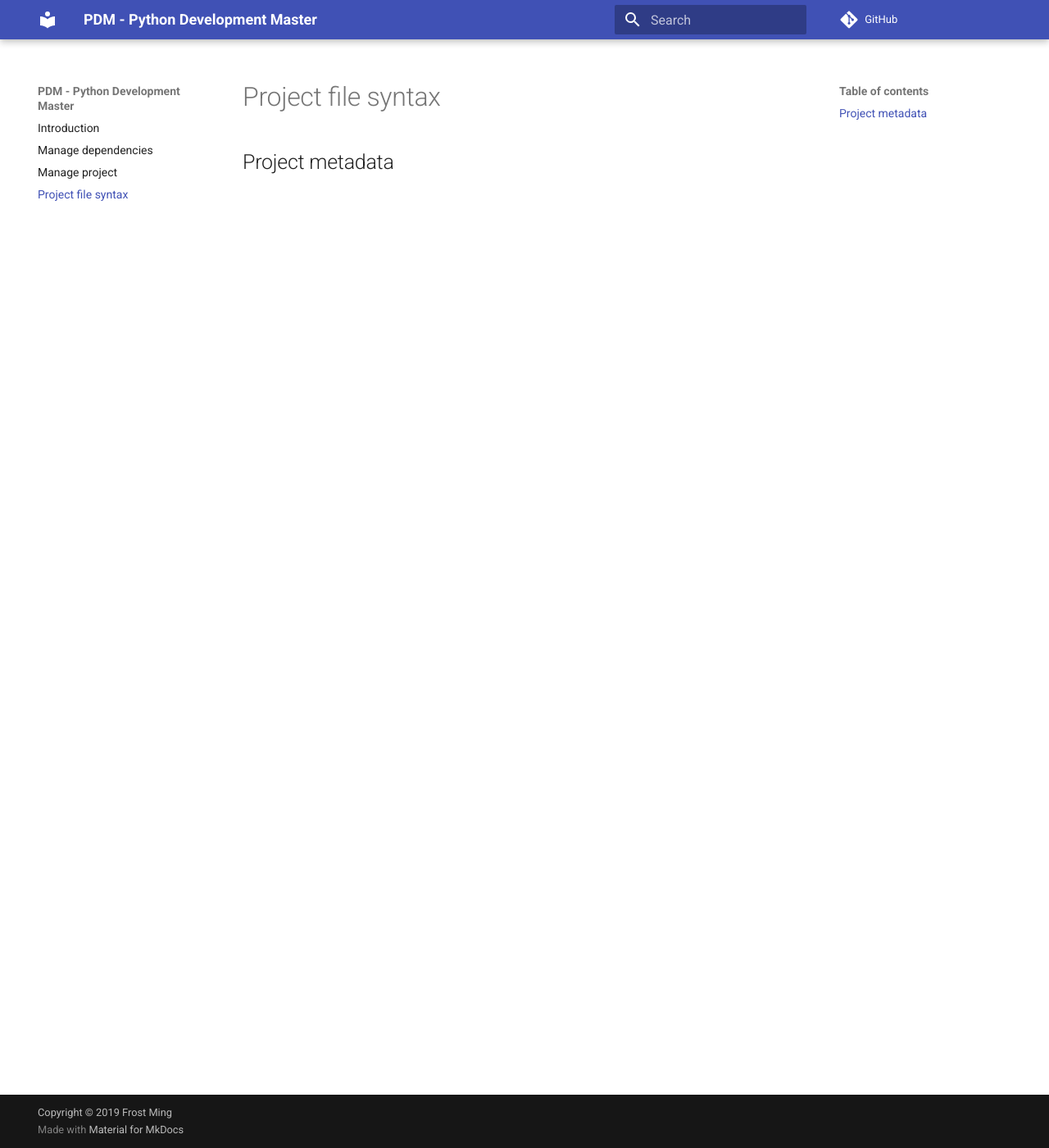
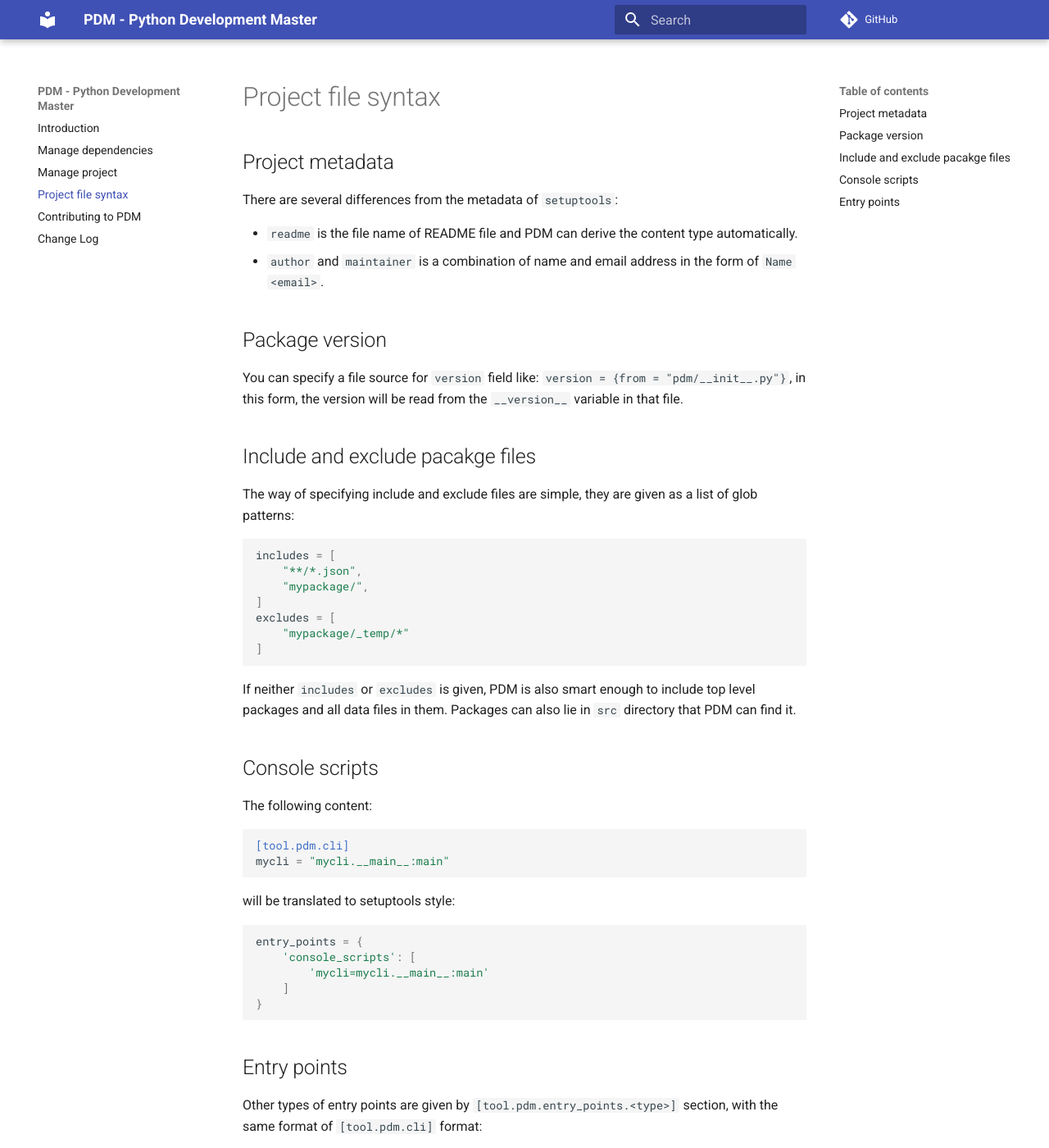
Before and after one commit to ChrisSanderser/pd-ms, an MkDocs documentation site: the page built from docs/docs/pyproject.md, in a window 1280 px wide and 1400 px high. Shown: the whole window at 82% size. Built offline with MkDocs 1.6.1 and Material for MkDocs 9.7.7, drawn with Linux system fonts in a browser that asks for light colours; comment, search, counter and statistics services are not loaded; some of the changed text lies outside the part shown.

Commit message:
update documents

````diff
--- /dev/null
+++ b/docs/docs/changelog.md
@@ -0,0 +1,3 @@
+# Change Log
+
+{!../../CHANGELOG.md!}
--- a/docs/docs/pyproject.md
+++ b/docs/docs/pyproject.md
@@ -1,3 +1,55 @@
 # Project file syntax
 
 ## Project metadata
+
+There are several differences from the metadata of `setuptools`:
+
+- `readme` is the file name of README file and PDM can derive the content type automatically.
+- `author` and `maintainer` is a combination of name and email address in the form of `Name <email>`.
+
+## Package version
+
+You can specify a file source for `version` field like: `version = {from = "pdm/__init__.py"}`, in this form,
+the version will be read from the `__version__` variable in that file.
+
+## Include and exclude pacakge files
+
+The way of specifying include and exclude files are simple, they are given as a list of glob patterns:
+
+```toml
+includes = [
+    "**/*.json",
+    "mypackage/",
+]
+excludes = [
+    "mypackage/_temp/*"
+]
+```
+If neither `includes` or `excludes` is given, PDM is also smart enough to include top level packages and all data files in them.
+Packages can also lie in `src` directory that PDM can find it.
+
+## Console scripts
+
+The following content:
+```toml
+[tool.pdm.cli]
+mycli = "mycli.__main__:main"
+```
+will be translated to setuptools style:
+```python
+entry_points = {
+    'console_scripts': [
+        'mycli=mycli.__main__:main'
+    ]
+}
+```
+
+## Entry points
+
+Other types of entry points are given by `[tool.pdm.entry_points.<type>]` section, with the same
+format of `[tool.pdm.cli]` format:
+
+```toml
+[tool.pdm.entry_points.pytest11]
+myplugin = "mypackage.plugin:pytest_plugin"
+```
--- a/docs/mkdocs.yml
+++ b/docs/mkdocs.yml
@@ -10,9 +10,13 @@ nav:
   - dependency.md
   - project.md
   - pyproject.md
+  - contributing.md
+  - changelog.md
 
 markdown_extensions:
   - codehilite
   - admonition
+  - markdown_include.include:
+      base_path: docs
 
 copyright: Copyright &copy; 2019 <a href="https://frostming.com">Frost Ming</a>
--- a/pyproject.toml
+++ b/pyproject.toml
@@ -43,6 +43,7 @@ pytest-xdist = "<2.0.0,>=1.31.0"
 [tool.pdm.doc-dependencies]
 mkdocs = "<2.0.0,>=1.1"
 mkdocs-material = "<5.0.0,>=4.6.3"
+markdown-include = "<1.0.0,>=0.5.1"
 
 [tool.pdm.cli]
 pdm = "pdm.cli.commands:cli"
````
Also changed, not shown: docs/docs/contributing.md (added, +1 -0 lines), 3 other files.
